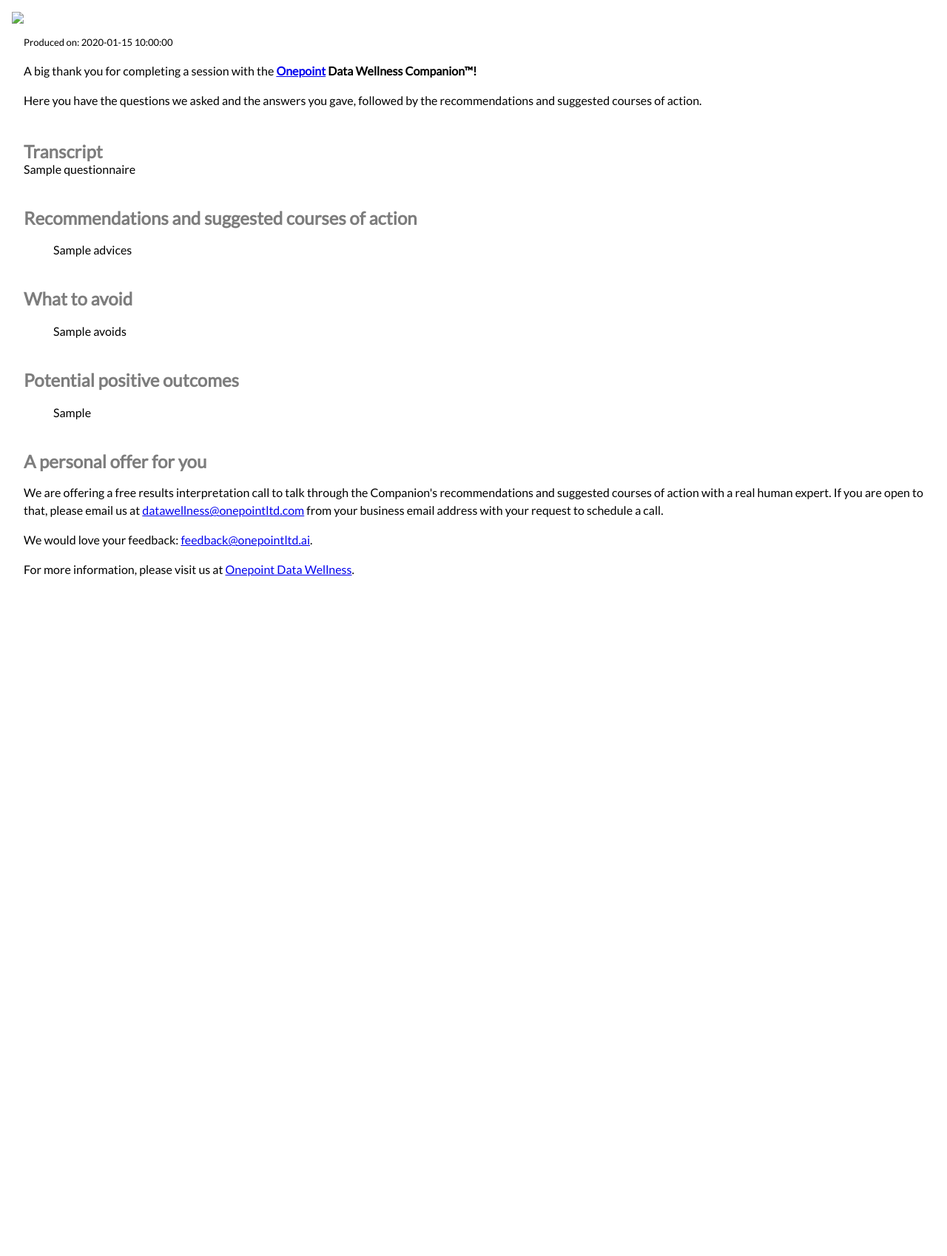
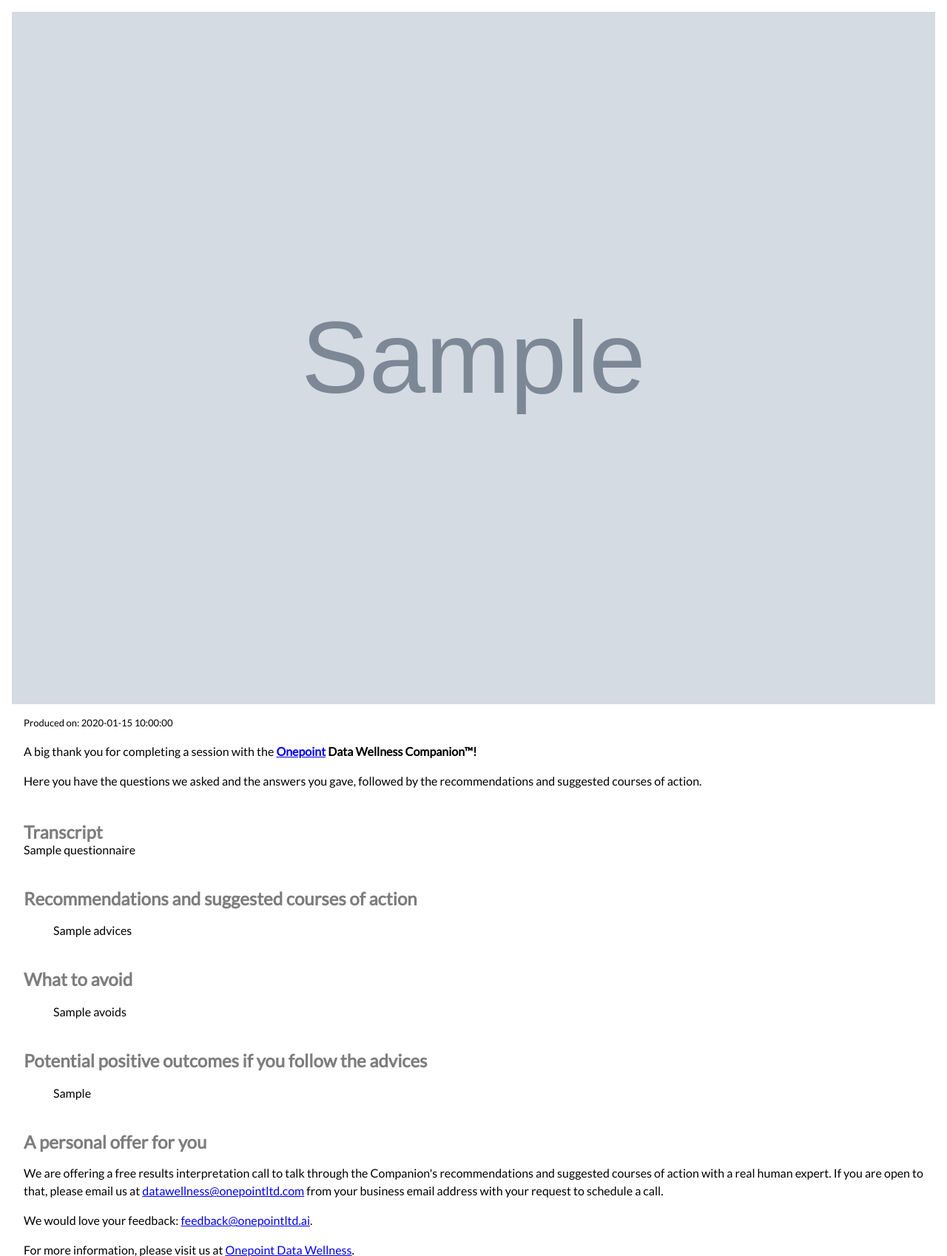
Before and after one commit to onepointconsulting/data-questionnaire-agent, a Python web app: template templates/results-template.html in a window 1280 px wide. Shown: the top 1698 px of the page at 74% size. Before the commit the page ends 779 px from the top, so only its background shows below. Run offline with Jinja, Linux system fonts and the light colour scheme; the template is opened without the code that fills it: most values are stand-ins (such as "Sample title", 1, 10 or a date in 2020); grey boxes marked "Sample" are stand-in pictures.

Commit message:
Added missing templates

```diff
--- a/templates/results-template.html
+++ b/templates/results-template.html
@@ -82,7 +82,7 @@
 </head>
 
 <body>
-    <img src="file:///home/ubuntu/projects/data-wellness-companion/ui/banner/Hero_Image_with_Logo_and_Titles.jpg" class="banner"/>
+    <img src="{{banner}}" class="banner"/>
     <div class="container">
 
         <p class="date-produced">Produced on: {{timestamp}}</p>
@@ -103,7 +103,7 @@
         <ul>
             {{avoids}}
         </ul>
-        <h2 class="recommendations">Potential positive outcomes</h2>
+        <h2 class="recommendations">Potential positive outcomes if you follow the advices</h2>
         <ul>
             {{positive_outcomes}}
         </ul>
```
